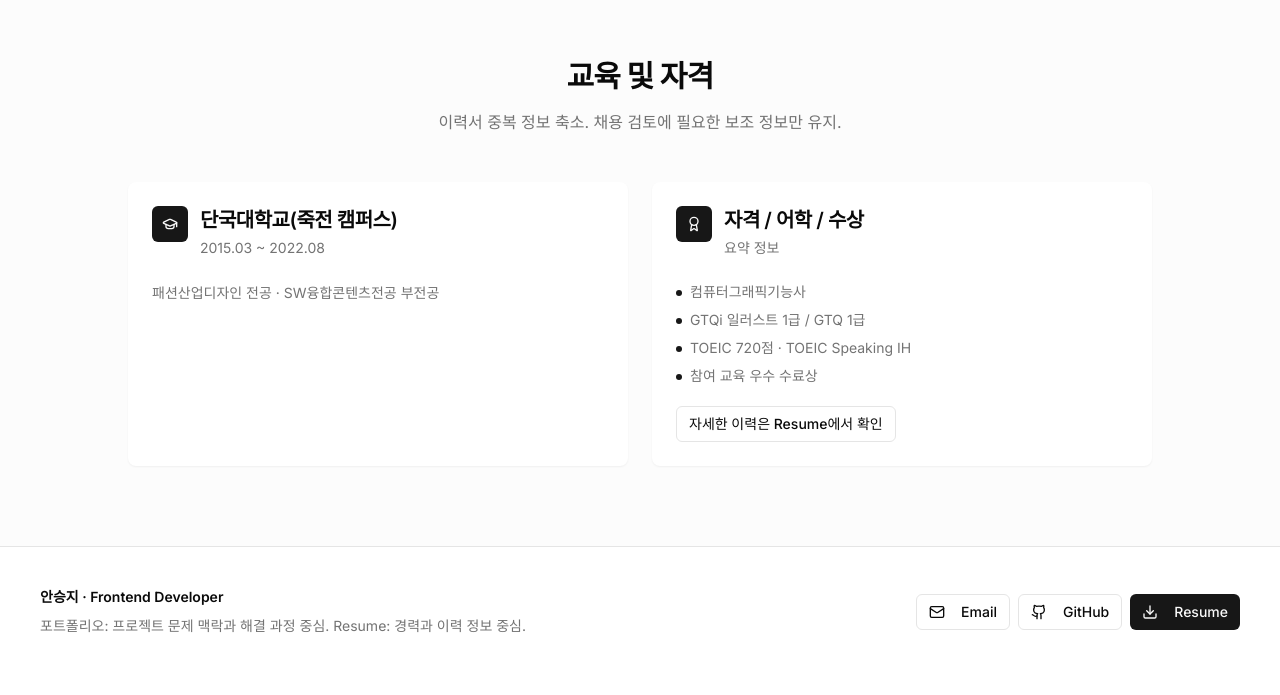
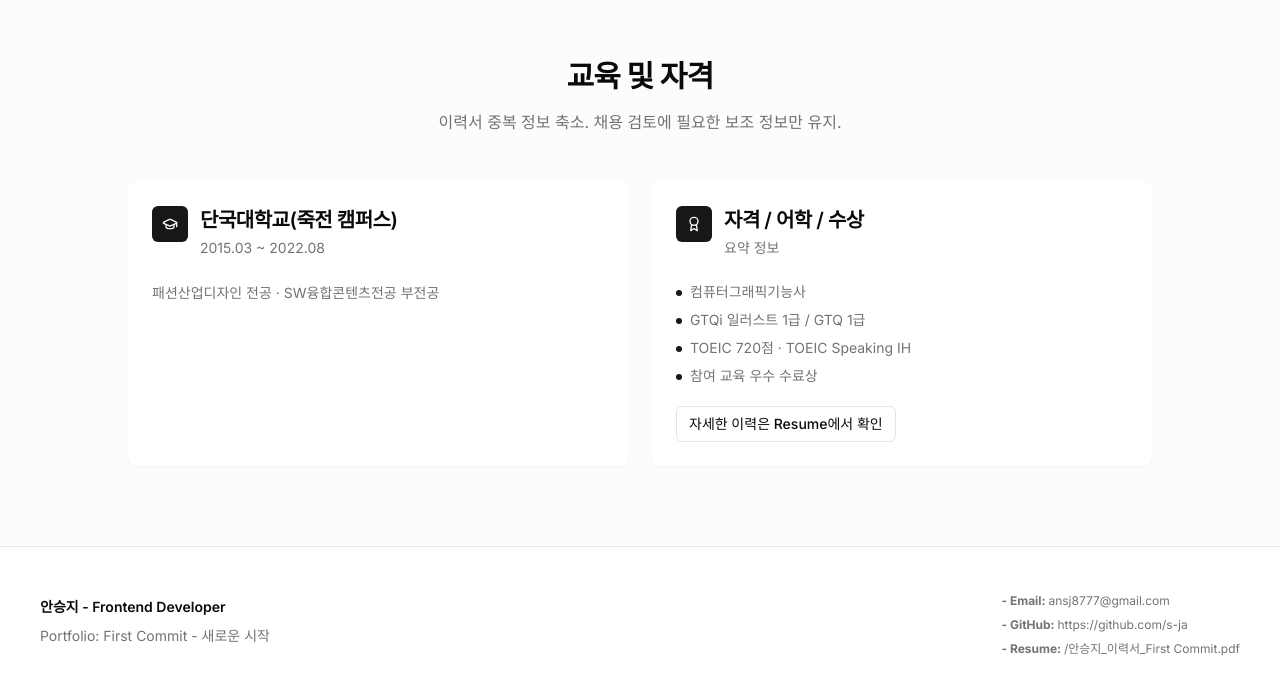
Before and after one commit to s-ja/portfolio-first-commit, a Next.js app in the folder first-commit/: page / in a window 1280 px wide. Shown: the part 4435-5130 px from the top of the page. Built offline with nearby package versions, Linux system fonts and the light colour scheme.

Commit message:
노출 문구 수정 및 헤더, 푸터 레이아웃 수정

```diff
--- a/first-commit/app/layout.tsx
+++ b/first-commit/app/layout.tsx
@@ -9,8 +9,8 @@ import { Analytics } from "@vercel/analytics/next";
 const inter = Inter({ subsets: ["latin"] });
 
 export const metadata: Metadata = {
-  title: "안승지 - Frontend Portfolio",
-  description: "프론트엔드 개발자 안승지 포트폴리오. 프로젝트 문제 상황, 판단 근거, 트러블슈팅 중심 구성.",
+  title: "Portfolio - First Commit",
+  description: "프론트엔드 개발자 안승지 포트폴리오",
 };
 
 export default function RootLayout({
--- a/first-commit/components/layout/footer.tsx
+++ b/first-commit/components/layout/footer.tsx
@@ -1,5 +1,3 @@
-import { Download, Github, Mail } from "lucide-react";
-import { Button } from "@/components/ui/button";
 import { contact } from "@/lib/portfolio-data";
 
 export function Footer() {
@@ -7,31 +5,43 @@ export function Footer() {
     <footer className="border-t py-10 md:px-10">
       <div className="container mx-auto flex flex-col gap-6 md:flex-row md:items-center md:justify-between">
         <div>
-          <p className="text-sm font-semibold">안승지 · Frontend Developer</p>
+          <p className="text-sm font-semibold">안승지 - Frontend Developer</p>
           <p className="mt-2 max-w-xl text-sm leading-relaxed text-muted-foreground">
-            포트폴리오: 프로젝트 문제 맥락과 해결 과정 중심. Resume: 경력과 이력 정보 중심.
+            Portfolio: First Commit - 새로운 시작
           </p>
         </div>
-        <div className="flex flex-wrap gap-2">
-          <Button variant="outline" size="sm" asChild>
-            <a href={`mailto:${contact.email}`}>
-              <Mail className="mr-2 h-4 w-4" />
-              Email
+        <ul className="flex flex-col">
+          <li>
+            <a
+              className="text-xs text-muted-foreground"
+              href={`mailto:${contact.email}`}
+            >
+              <span className="font-bold">- Email: </span>
+              <span>{contact.email}</span>
             </a>
-          </Button>
-          <Button variant="outline" size="sm" asChild>
-            <a href={contact.github} target="_blank" rel="noopener noreferrer">
-              <Github className="mr-2 h-4 w-4" />
-              GitHub
+          </li>
+          <li>
+            <a
+              className="text-xs text-muted-foreground"
+              href={contact.github}
+              target="_blank"
+              rel="noopener noreferrer"
+            >
+              <span className="font-bold">- GitHub: </span>
+              <span>{contact.github}</span>
             </a>
-          </Button>
-          <Button size="sm" asChild>
-            <a href={contact.resume} download>
-              <Download className="mr-2 h-4 w-4" />
-              Resume
+          </li>
+          <li>
+            <a
+              className="text-xs text-muted-foreground"
+              href={contact.resume}
+              download
+            >
+              <span className="font-bold">- Resume: </span>
+              <span>{contact.resume}</span>
             </a>
-          </Button>
-        </div>
+          </li>
+        </ul>
       </div>
     </footer>
   );
```
Also changed, not shown: first-commit/components/layout/header.tsx (+14 -3 lines).
